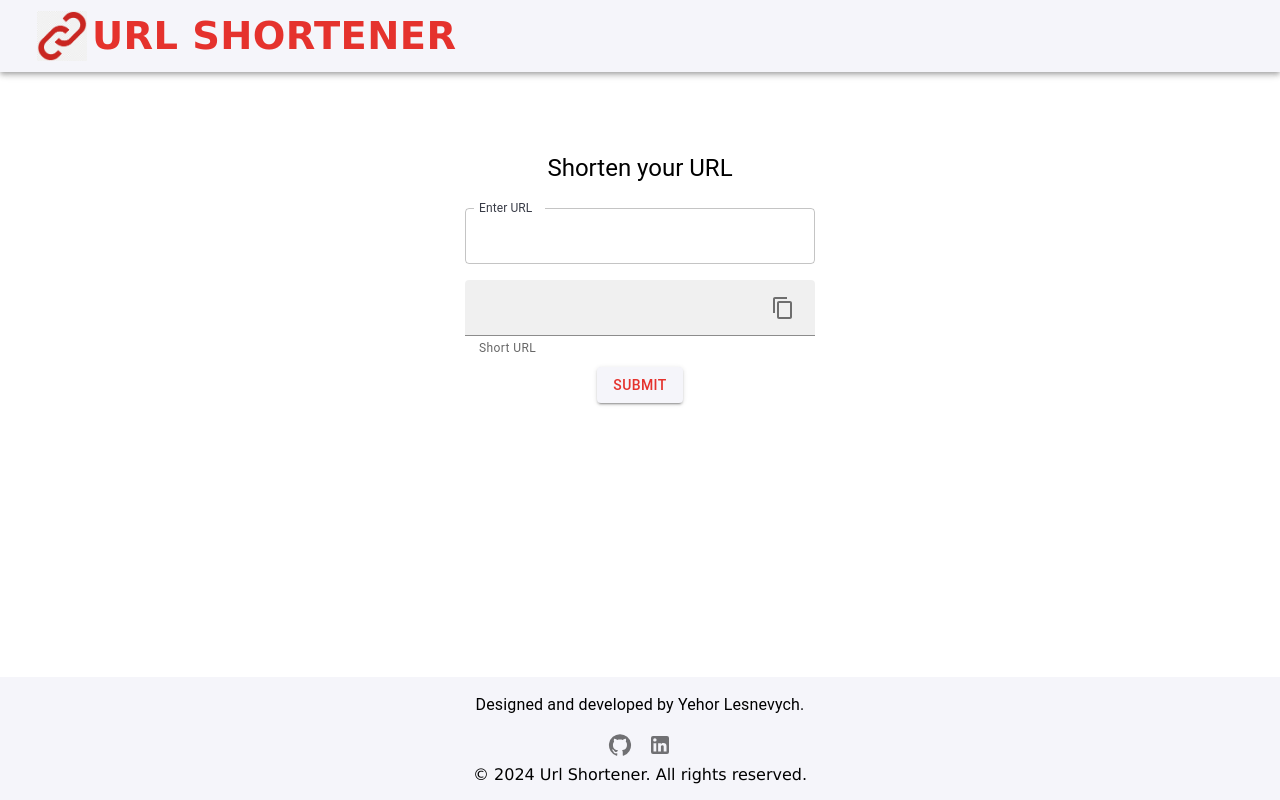
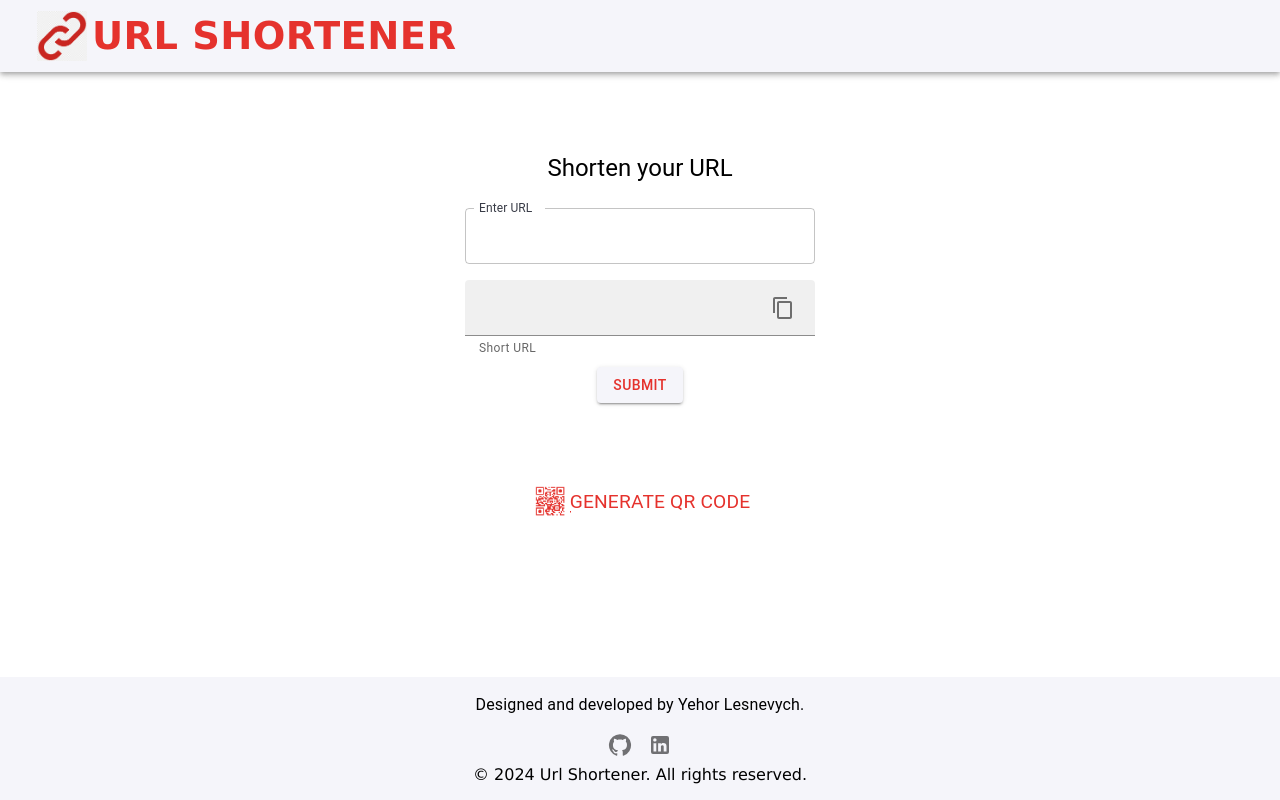
Before and after one commit to YehorLesnev/UrlShortener-Front-end, a React (Create React App) app: page / in a window 1280 px wide. Built offline with nearby package versions, Linux system fonts and the light colour scheme; the HTML template or start-up script is replaced by a standard one.

Commit message:
Add link to QR code page

```diff
--- a/src/App.js
+++ b/src/App.js
@@ -2,6 +2,7 @@ import Header from "./components/Header/Header";
 import FormInput from "./components/Input/FormInput";
 import Footer from "./components/Footer/Footer";
 import { SnackbarProvider } from "notistack";
+import QRCodePageLink from "./components/QRCode-link/QRCodePageLink.";
 
 function App() {
   return (
@@ -13,6 +14,8 @@ function App() {
 
       <FormInput></FormInput>
 
+<QRCodePageLink></QRCodePageLink>
+
       <footer>
         <Footer></Footer>
       </footer>
--- /dev/null
+++ b/src/components/QRCode-link/QRCodePageLink..css
@@ -0,0 +1,26 @@
+.logo {
+    height: '100px';
+    width: 'auto';
+  }
+
+  .hover-logo {
+    /* the color  */
+    --c: #e5322d;
+    /* the height */
+    --h: 1.2em;
+
+    line-height: var(--h) !important;
+    color: #0000 !important;
+    overflow: hidden !important;
+    text-shadow:
+      0 calc(-1 * var(--h) * var(--_i, 0)) var(--c),
+      0 calc(var(--h) * (1 - var(--_i, 0))) #fff !important;
+    background:
+      linear-gradient(var(--c) 0 0) no-repeat
+      calc(200% - var(--_i, 0) * 100%) 100% / 200% calc(100% * var(--_i, 0) + .08em) !important;
+    transition: .3s calc(var(--_i, 0) * .3s), background-position .3s calc(.3s - calc(var(--_i, 0) * .3s)) !important;
+  }
+
+  .hover-logo:hover {
+    --_i: 1;
+  }
--- /dev/null
+++ b/src/components/QRCode-link/QRCodePageLink..jsx
@@ -0,0 +1,35 @@
+import React from 'react'
+import { theme } from '../../styles/Themes';
+import { ThemeProvider } from '@mui/material/styles';
+import Typography from '@mui/material/Typography';
+import { Button } from '@mui/material';
+import qrcodelogo from "../../utils/qr-code-logo.png";
+import Box from '@mui/material/Box';
+
+const QRCodePageLink = () => {
+    return (
+        <ThemeProvider theme={theme}>
+            <Box
+                display="flex"
+                flexDirection="column"
+                justifyContent="center"
+                alignItems="center"
+                padding={2}
+                marginTop={5}>
+                <Button>
+                    <img src={qrcodelogo} alt="Logo" style={{
+                        height: '30px',
+                        width: 'auto',
+                        margin: '5px'
+                    }} />
+                    <Typography variant="subtitle1" sx={{ flexGrow: 3, fontSize: "clamp(1rem, 1.5vw, 2rem)" }
+                    } className='hover-logo font-size-responsive' >
+                        Generate QR code
+                    </Typography>
+                </Button>
+            </Box>
+        </ThemeProvider>
+    );
+}
+
+export default QRCodePageLink;
```
Also changed, not shown: src/utils/qr-code-logo.png (added).
